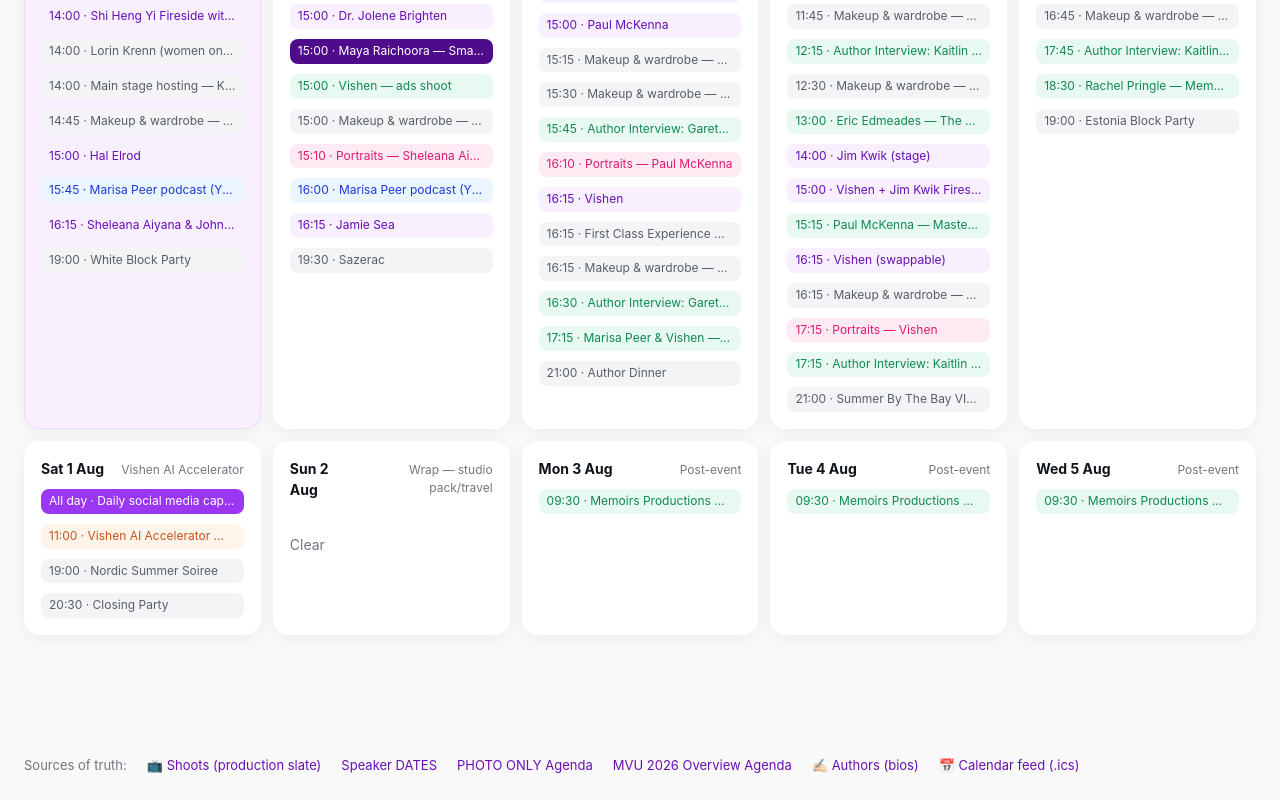
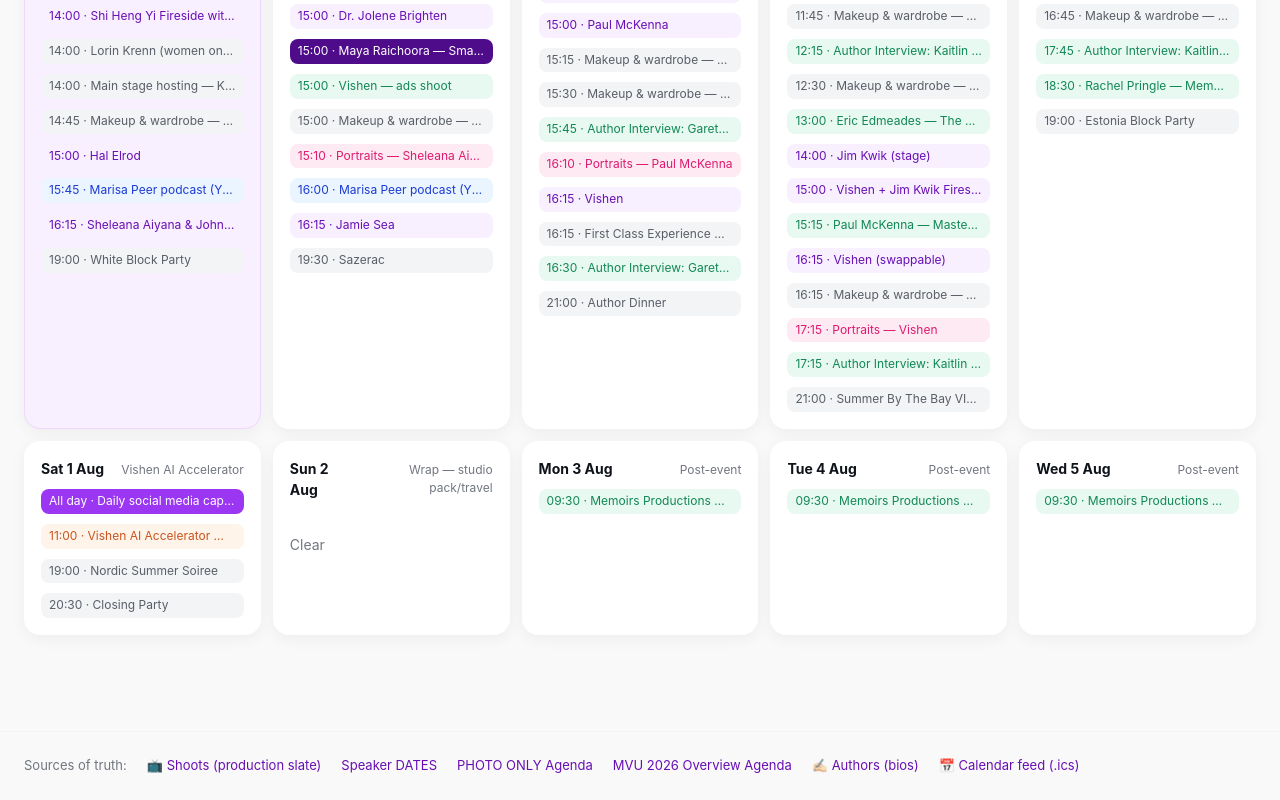
Before and after one commit to garethwinter-cpu/mindvalley-u-production, a React (Vite) app: page / in a window 1280 px wide. Shown: the part 2192-2992 px from the top of the page. Built offline with nearby package versions, Linux system fonts and the light colour scheme; a web font is replaced by a local one.

Commit message:
Remove Marisa Peer x Vishen RTHA masterclass — will not be filmed
Co-Authored-By: Claude Opus 5 <noreply@anthropic.com>

```diff
--- a/src/data/productions.ts
+++ b/src/data/productions.ts
@@ -786,23 +786,11 @@ export const PRODUCTION_EVENTS: ScheduleEvent[] = [
     status: 'tentative',
     notes: 'The accelerator itself is delivered LIVE on the Main Stage on 30 Jul (per the Google Sheet) — this is just the sales/landing-page video for it. Folded into the tail of Jim\'s 29 Jul masterclass session (after Vishen wraps ~12:15, Jim stays on solo), since his 30th is stage-packed all day. No extra studio slot; frees his departure-eve.',
   },
-  {
-    id: 'mc-marisa',
-    date: '2026-07-29',
-    start: '17:15',
-    end: '19:15',
-    title: 'Marisa Peer & Vishen — NEW RTHA / Uncompromised Life Masterclass',
-    type: 'production',
-    location: STUDIO,
-    speakers: ['marisa-peer', 'vishen'],
-    vishen: true,
-    gareth: true,
-    crew: UNIT1,
-    director: 'gareth',
-    cameraOps: ['khairul'],
-    status: 'tentative',
-    notes: 'MC DNA 2.0. WITH VISHEN. Wed 29 Jul 17:15–19:15 (Gareth, 27 Jul). The Friday stack was abandoned — it would have forced Vishen off his 11:00–12:00 Main Stage content slot, which he\'s keeping. Wednesday evening is the only clean future 2h Vishen+studio window (it\'s Mon afternoon already; Vishen\'s week is otherwise full). Runs straight after Maya\'s interview (16:30–17:15); Vishen free after his 17:00 stage slot. Starts 17:15 (Vishen 10am rule OK). NOTE: Wednesday now carries two masterclasses (Kwik 10:00–12:00 AM + this PM) — spread across the day. Makeup ~16:15–17:15. Camera: Khairul.',
-  },
+  // Marisa Peer & Vishen — NEW RTHA / Uncompromised Life Masterclass (mc-marisa, was Wed 29
+  // 17:15–19:15) — REMOVED (Gareth, 27 Jul): "we will not film it". Her RTHA marketing assets
+  // (assets-marisa) were already dropped on 27 Jul, so Marisa now has no masterclass or asset
+  // capture this run — only her podcasts (YMYR Ep2 Mon 27, Ep3 Tue 28, Rachel Fri 31) and the
+  // completed Kristina/Jeffrey/Chiara episodes + her Kaitlin author interview.
   {
     id: 'int-lee-holden',
     date: '2026-07-30',
```
